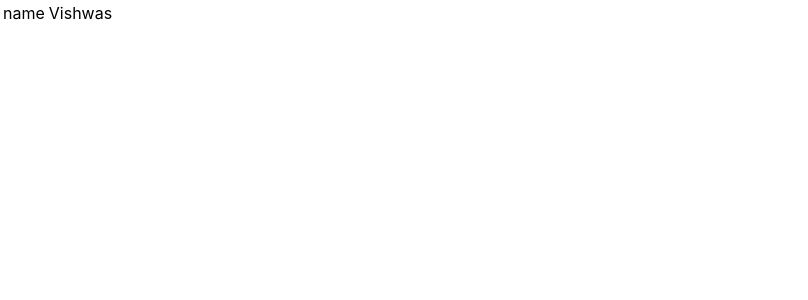
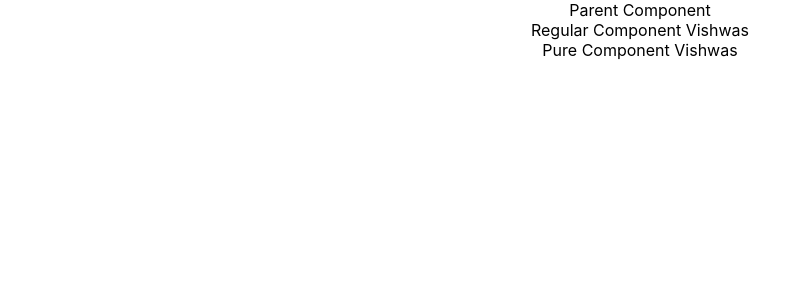
Before and after one commit to thaless4nt0s/aprendendo-react, a React (Create React App) app in the folder my-app/: page / in a window 1280 px wide. Shown: the top 300 px of the page, without its empty margins (0-808 px from the left). Built offline with nearby package versions, Linux system fonts and the light colour scheme.

Commit message:
PureComponents

```diff
--- a/my-app/src/App.js
+++ b/my-app/src/App.js
@@ -1,12 +1,16 @@
+import React from 'react';
 import './App.css';
-import Tables from './components/Tables';
+import ParentComp from './components/ParentComp';
+import PureComp from './components/PureComp';
+
+
 
 
 function App() {
 
   return (
     <div className="App">
-      <Tables/>
+      <ParentComp/>
     </div>
   );
 }
--- a/my-app/src/components/Columns.js
+++ b/my-app/src/components/Columns.js
@@ -4,14 +4,6 @@
     const itens = []
     return (
         <Fragment>
-            {
-                itens.map(item =>(
-                    <Fragment key={item.id}>
-                        <h1>Title</h1>
-                        <p>{item.title}</p>
-                    </Fragment>
-                ))
-            }
             <td>name</td>
             <td>Vishwas</td>
         </Fragment>
--- /dev/null
+++ b/my-app/src/components/ParentComp.js
@@ -0,0 +1,34 @@
+import React, { PureComponent } from 'react'
+import PureComp from './PureComp'
+import RegComp from './RegComp'
+
+class ParentComp extends PureComponent {
+    constructor(props) {
+        super(props)
+
+        this.state = {
+            name: "Vishwas"
+        }
+    }
+
+    componentDidMount(){
+        setInterval(()=> {
+            this.setState({
+                name: 'Vishwas'
+            })
+        }, 2000)
+    }
+
+    render() {
+        console.log('************** Parent comp render ********')
+        return (
+            <div>
+                Parent Component
+                <RegComp name={this.state.name}/>
+                <PureComp name={this.state.name}/>
+            </div>
+        )
+    }
+}
+
+export default ParentComp
--- /dev/null
+++ b/my-app/src/components/PureComp.js
@@ -0,0 +1,14 @@
+import React, { PureComponent } from 'react'
+
+class PureComp extends PureComponent {
+    render() {
+        console.log('************** Pure comp render ********')
+        return (
+            <div>
+                Pure Component {this.props.name}
+            </div>
+        )
+    }
+}
+
+export default PureComp
--- /dev/null
+++ b/my-app/src/components/RegComp.js
@@ -0,0 +1,14 @@
+import React, { Component } from 'react'
+
+class RegComp extends Component {
+    render() {
+        console.log('************** Reg comp render ********')
+        return (
+            <div>
+                Regular Component  {this.props.name}
+            </div>
+        )
+    }
+}
+
+export default RegComp
```
